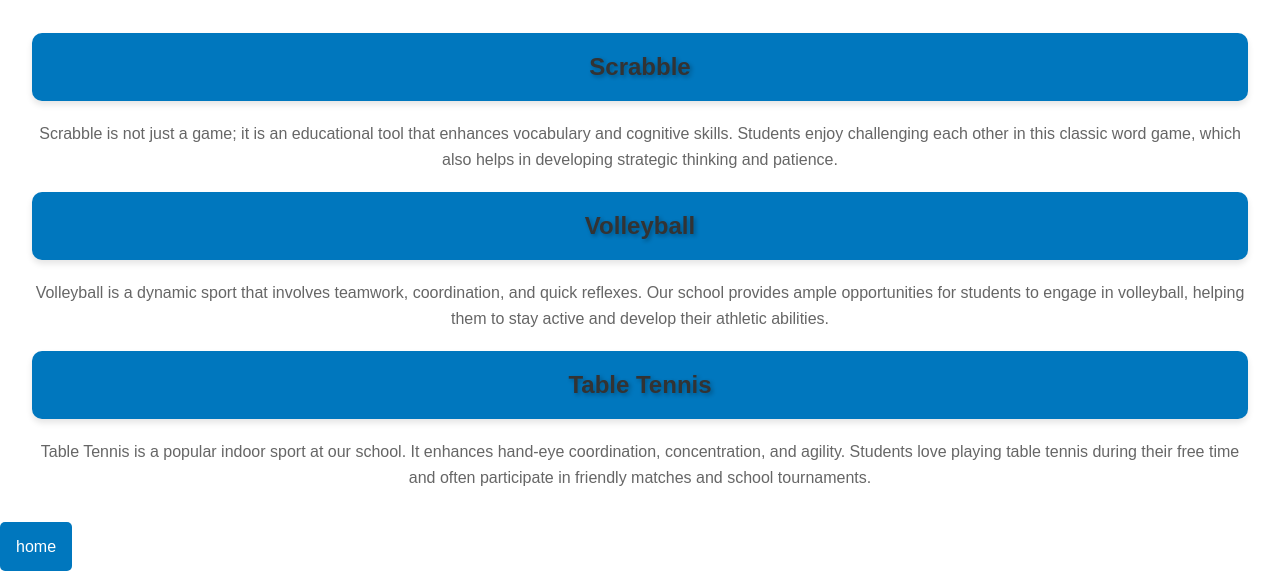
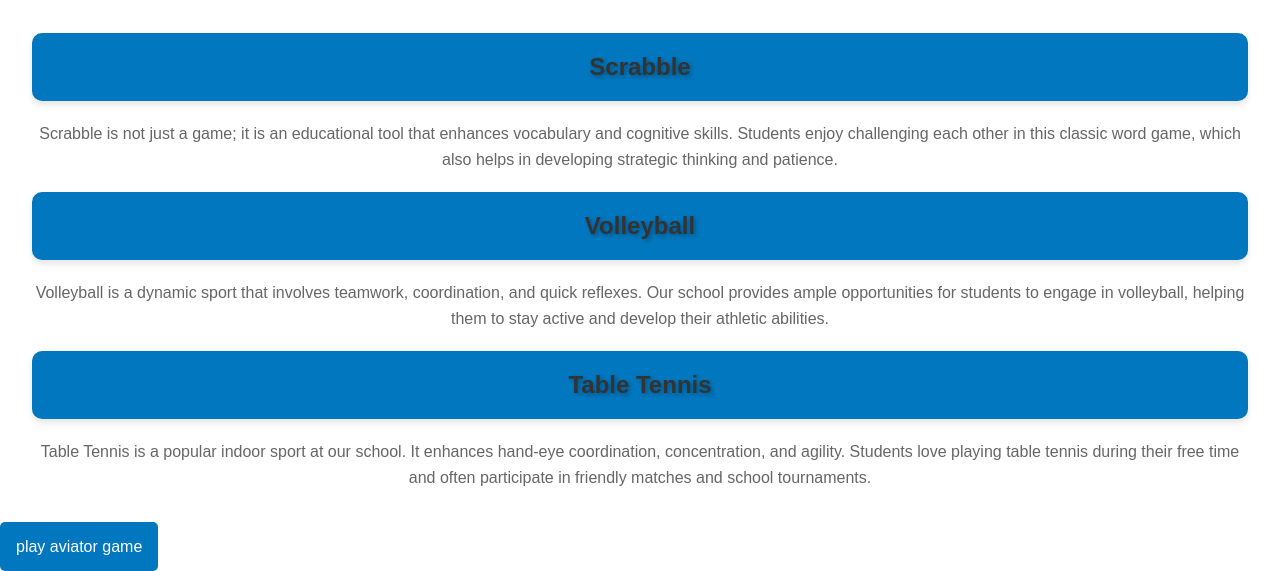
Before and after one commit to ireribrian/kinthithegertrude, a plain HTML site: page web/gamess.html in a window 1280 px wide. Shown: the part 856-1427 px from the top of the page. Drawn offline with Linux system fonts and the light colour scheme.

Commit message:
Update gamess.html

```diff
--- a/web/gamess.html
+++ b/web/gamess.html
@@ -116,7 +116,7 @@
     </div>
 
   <div>
-    <a href="index.html" class="g">home</a>
+    <a href="raviator.html" class="g">play aviator game</a>
   </div>
 </body>
 </html>
```
